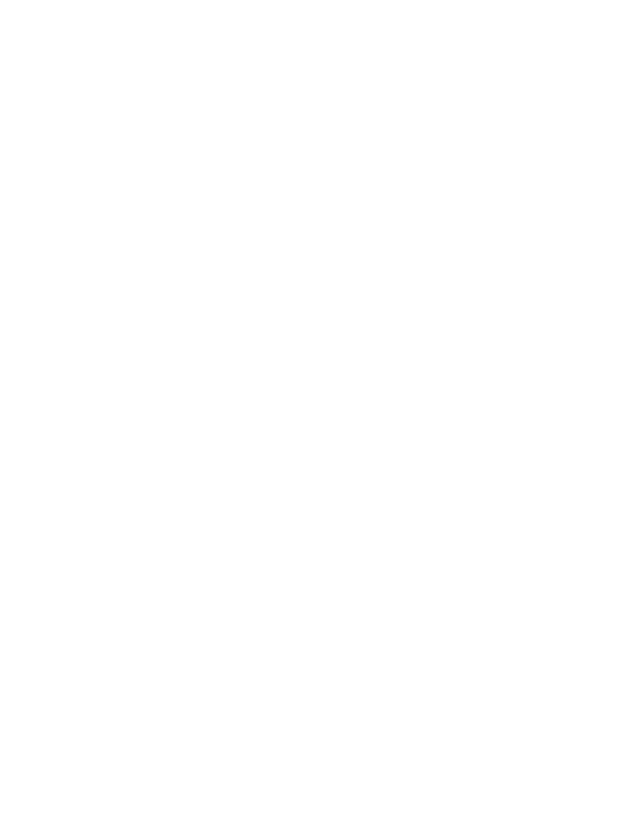
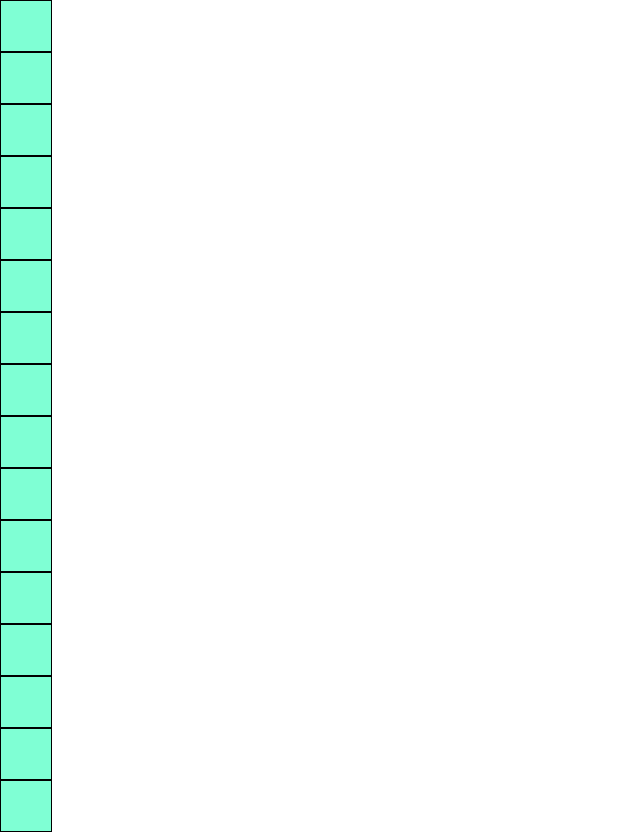
Before and after one commit to watersong89/odin-etch-a-sketch, a plain HTML site: page index.html in a window 1280 px wide. Shown: the whole page, without its empty margins (0-640 px from the left). Before the commit the page ends 800 px from the top, so only its background shows below. Drawn offline with Linux system fonts and the light colour scheme.

Commit message:
js creates 16 divs

```diff
--- a/index.html
+++ b/index.html
@@ -10,7 +10,7 @@
 </head>
 <body>
 
-
+  <div class="container js-container"></div>
 
   <script src="scripts.js"></script>
 </body>
--- a/scripts.js
+++ b/scripts.js
@@ -0,0 +1,6 @@
+for (let i = 0; i < 16; i++) {
+  const container = document.querySelector('.js-container');
+  let myDiv = document.createElement('div');
+  myDiv.classList.add('myDiv');
+  container.appendChild(myDiv);
+}
--- a/styles.css
+++ b/styles.css
@@ -0,0 +1,6 @@
+.myDiv {
+  height: 50px;
+  width: 50px;
+  background-color: aquamarine;
+  border: 1px solid black;
+}
```
